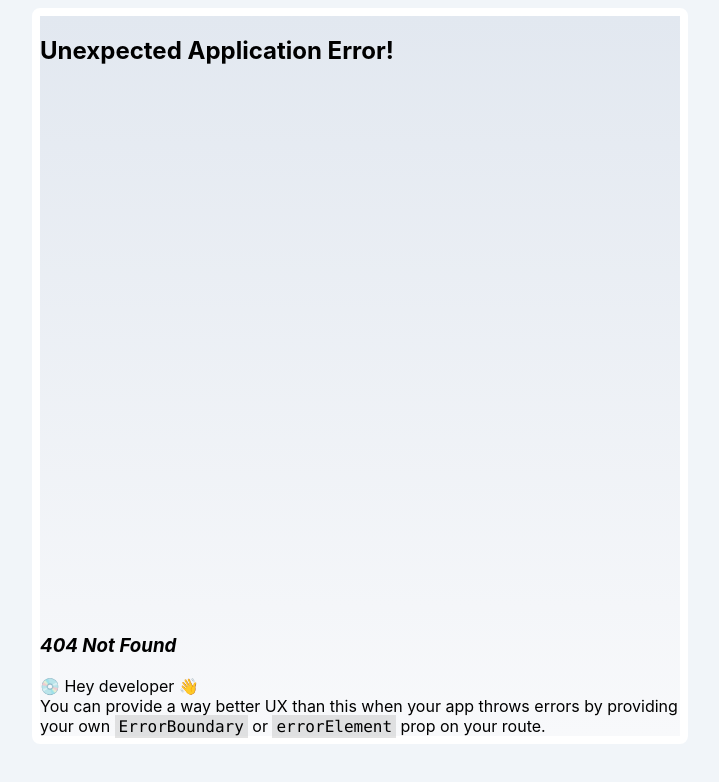
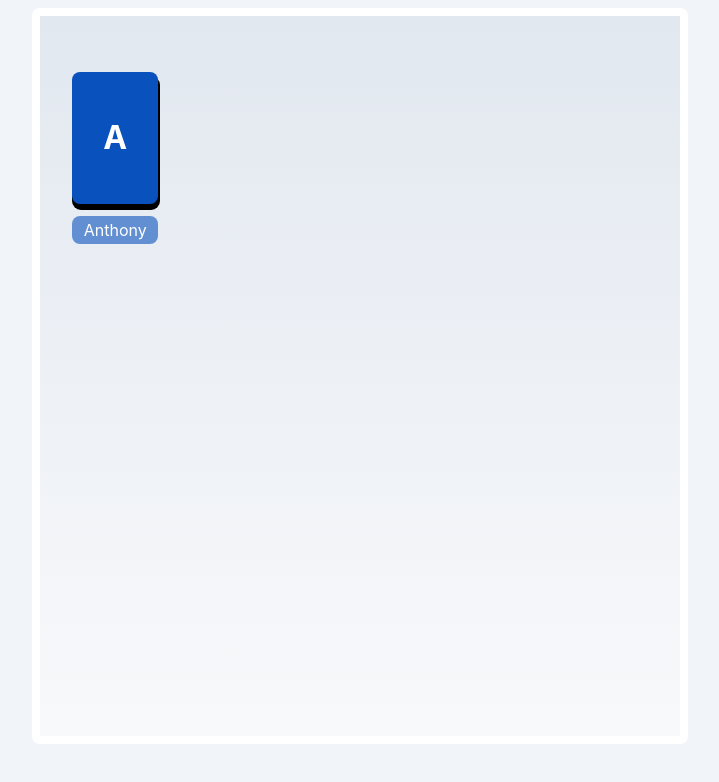
Before and after one commit to AnthSuz/discoverwords, a React (Create React App) app: page /game in a window 1280 px wide. Before the commit this address had no page. Shown: the top 782 px of the page, without its empty margins (280-999 px from the left). Built offline with nearby package versions, Linux system fonts and the light colour scheme.

Commit message:
Create and add game page

```diff
--- a/src/App.tsx
+++ b/src/App.tsx
@@ -6,6 +6,7 @@ import { createBrowserRouter, RouterProvider } from "react-router-dom";
 import { CreateGame } from "./pages/create-game/create-game";
 import { createContext, useState } from "react";
 import React from "react";
+import { Game } from "./pages/game/game";
 
 const AppContainer = styled.div`
   background-color: #f1f5f9;
@@ -80,6 +81,10 @@ const App = () => {
       path: "/create-game",
       element: <CreateGame />,
     },
+    {
+      path: "/game",
+      element: <Game />,
+    },
   ]);
   return (
     <PlayerContext.Provider
--- /dev/null
+++ b/src/pages/game/game.tsx
@@ -0,0 +1,295 @@
+import { useContext, useEffect, useState } from "react";
+import { ContextType, Player, PlayerContext } from "../../App";
+import styled from "styled-components";
+import { device } from "../../utils/device";
+import { ReactComponent as Target } from "../../utils/icons/target.svg";
+import { getRoles } from "../../utils/function";
+
+const GameContainer = styled.div`
+  display: flex;
+  flex-direction: column;
+  max-height: 100%;
+  overflow: hidden;
+  margin-top: 8px;
+`;
+
+const PlayersContainer = styled.div`
+  max-height: 60%;
+  min-height: 60%;
+  padding: 16px 5%;
+  padding-bottom: 0;
+  margin-top: 32px;
+  display: grid;
+  gap: 16px;
+  grid-template-columns: repeat(3, 30%);
+  overflow-y: auto;
+
+  @media ${device.mobile} {
+    grid-template-columns: repeat(6, 15%);
+    padding-top: 16px;
+  }
+`;
+
+const PlayerCard = styled.div<{ $bgColor?: string; $eliminated: boolean }>`
+  font-weight: bold;
+  height: 75px;
+  padding: 16px;
+  text-align: center;
+  border-radius: 8px;
+  background-color: rgba(${(props) => props.$bgColor}, 1);
+  display: flex;
+  align-items: center;
+  justify-content: center;
+  font-size: ${(props) => (props.$eliminated ? "24px" : "32px")};
+  box-shadow: 1px 5px 0px 1px
+    ${(props) => (props.$eliminated ? "grey" : "black")};
+  cursor: ${(props) => (props.$eliminated ? "default" : "pointer")};
+  transition: transform 0.2s;
+
+  &:hover {
+    background-color: ${(props) =>
+      props.$eliminated ? "185, 188, 189" : `rgba(${props.$bgColor}, 0.5)`};
+  }
+
+  & p {
+    color: ${(props) => (props.$eliminated ? "black" : "white")};
+    line-height: ${(props) => (props.$eliminated ? "2.5" : "0")};
+  }
+
+  @media ${device.mobile} {
+    height: 100px;
+  }
+`;
+
+const PlayerName = styled.p<{ $bgColor?: string }>`
+  text-align: center;
+  margin-top: 12px;
+  background-color: rgba(${(props) => props.$bgColor}, 0.6);
+  color: white;
+  border-radius: 8px;
+  padding: 4px;
+`;
+
+const TurnPlayer = styled.div<{ $visible: boolean }>`
+  background-color: #dc143b;
+  color: white;
+  height: 24px;
+  width: 24px;
+  border-radius: 100%;
+  position: absolute;
+  top: -8px;
+  right: -8px;
+  display: ${(props) => (props.$visible ? "flex" : "none")};
+  align-items: center;
+  justify-content: center;
+`;
+
+const EliminateTag = styled.div<{ $visible?: boolean }>`
+  position: absolute;
+  background-color: orange;
+  border-radius: 4px;
+  color: white;
+  font-weight: bold;
+  padding: 4px 20px;
+  top: -4px;
+  left: 0;
+  right: 0;
+  margin-inline: auto;
+  width: fit-content;
+  visibility: ${(props) => (props.$visible ? "initial" : "hidden")};
+`;
+
+export interface PlayerGame extends Player {
+  color?: string;
+}
+
+export const Game = () => {
+  const { game, setGame } = useContext(PlayerContext) as ContextType;
+
+  const [stepGame, setStepGame] = useState<
+    "start" | "description" | "elimination" | "amnesiac"
+  >("start");
+
+  const colorCode: string[] = [
+    "59, 127, 167",
+    "68, 175, 25",
+    "13, 144, 168",
+    "78, 167, 11",
+    "9, 81, 188",
+    "134, 172, 207",
+    "8, 141, 197",
+    "60, 125, 71",
+    "15, 113, 100",
+    "11, 166, 121",
+  ];
+
+  useEffect(() => {
+    const copyPlayers = [...game.players].map((player) => ({
+      ...player,
+      color: colorCode[Math.floor(Math.random() * colorCode.length)],
+    }));
+
+    //FAKE DATA FOR TESTING
+    // const copyPlayers: Player[] = [
+    //   {
+    //     assignedWord: "oignon",
+    //     eliminated: false,
+    //     id: 0,
+    //     name: "Anthony",
+    //     role: "courteous",
+    //     point: 0,
+    //     color: colorCode[Math.floor(Math.random() * colorCode.length)],
+    //   },
+    //   {
+    //     assignedWord: "ail",
+    //     eliminated: false,
+    //     id: 1,
+    //     name: "Jenny",
+    //     role: "impostor",
+    //     point: 10,
+    //     color: colorCode[Math.floor(Math.random() * colorCode.length)],
+    //   },
+    //   {
+    //     assignedWord: "",
+    //     eliminated: false,
+    //     id: 2,
+    //     name: "Lara",
+    //     role: "cheater",
+    //     point: 0,
+    //     color: colorCode[Math.floor(Math.random() * colorCode.length)],
+    //   },
+    //   {
+    //     assignedWord: "oignon",
+    //     eliminated: true,
+    //     id: 3,
+    //     name: "Funky",
+    //     role: "courteous",
+    //     point: 0,
+    //     color: colorCode[Math.floor(Math.random() * colorCode.length)],
+    //   },
+    //   {
+    //     assignedWord: "oignon",
+    //     eliminated: false,
+    //     id: 4,
+    //     name: "David",
+    //     role: "courteous",
+    //     point: 8,
+    //     color: colorCode[Math.floor(Math.random() * colorCode.length)],
+    //   },
+    //   {
+    //     assignedWord: "",
+    //     eliminated: false,
+    //     id: 2,
+    //     name: "Lara",
+    //     role: "cheater",
+    //     point: 0,
+    //     color: colorCode[Math.floor(Math.random() * colorCode.length)],
+    //   },
+    //   {
+    //     assignedWord: "oignon",
+    //     eliminated: true,
+    //     id: 3,
+    //     name: "Funky",
+    //     role: "courteous",
+    //     point: 0,
+    //     color: colorCode[Math.floor(Math.random() * colorCode.length)],
+    //   },
+    //   {
+    //     assignedWord: "oignon",
+    //     eliminated: false,
+    //     id: 4,
+    //     name: "David",
+    //     role: "courteous",
+    //     point: 0,
+    //     color: colorCode[Math.floor(Math.random() * colorCode.length)],
+    //   },
+    //   {
+    //     assignedWord: "oignon",
+    //     eliminated: false,
+    //     id: 4,
+    //     name: "David",
+    //     role: "courteous",
+    //     point: 8,
+    //     color: colorCode[Math.floor(Math.random() * colorCode.length)],
+    //   },
+    //   {
+    //     assignedWord: "",
+    //     eliminated: false,
+    //     id: 2,
+    //     name: "Lara",
+    //     role: "cheater",
+    //     point: 0,
+    //     color: colorCode[Math.floor(Math.random() * colorCode.length)],
+    //   },
+    //   {
+    //     assignedWord: "oignon",
+    //     eliminated: true,
+    //     id: 3,
+    //     name: "Funky",
+    //     role: "courteous",
+    //     point: 0,
+    //     color: colorCode[Math.floor(Math.random() * colorCode.length)],
+    //   },
+    //   {
+    //     assignedWord: "oignon",
+    //     eliminated: false,
+    //     id: 4,
+    //     name: "David",
+    //     role: "courteous",
+    //     point: 0,
+    //     color: colorCode[Math.floor(Math.random() * colorCode.length)],
+    //   },
+    // ];
+
+    setGame((prevState) => ({
+      ...prevState,
+      players: copyPlayers,
+    }));
+  }, []);
+
+  return (
+    <>
+      <GameContainer>
+        <PlayersContainer>
+          {game.players.map((player: PlayerGame, index: number) => (
+            <div style={{ maxHeight: "fit-content", position: "relative" }}>
+              <PlayerCard
+                key={index}
+                $bgColor={player.color}
+                $eliminated={player.eliminated}
+              >
+                {player.eliminated ? (
+                  <>
+                    <Target fill="white" width="100%" height="100%" />
+                    <p style={{ position: "absolute" }}>
+                      {getRoles(player.role)} <br /> Eliminé
+                    </p>
+                  </>
+                ) : (
+                  <p>{player.name ? Array.from(player.name)[0] : "?"}</p>
+                )}
+              </PlayerCard>
+              {player.name && (
+                <PlayerName
+                  $bgColor={player.eliminated ? "185, 188, 189" : player.color}
+                >
+                  {player.name}
+                </PlayerName>
+              )}
+              <TurnPlayer
+                $visible={stepGame === "description" && !player.eliminated}
+              >
+                {player.id + 1}
+              </TurnPlayer>
+              <EliminateTag
+                $visible={stepGame === "elimination" && !player.eliminated}
+              >
+                Eliminer
+              </EliminateTag>
+            </div>
+          ))}
+        </PlayersContainer>
+      </GameContainer>
+    </>
+  );
+};
--- /dev/null
+++ b/src/utils/function.ts
@@ -0,0 +1,11 @@
+export const getRoles = (
+  role: string | "courteous" | "impostor" | "cheater"
+) => {
+  if (role === "courteous") {
+    return "Courtois";
+  } else if (role === "cheater") {
+    return "Tricheur";
+  } else if (role === "impostor") {
+    return "Imposteur";
+  }
+};
```
Also changed, not shown: src/utils/icons/target.svg (added).
